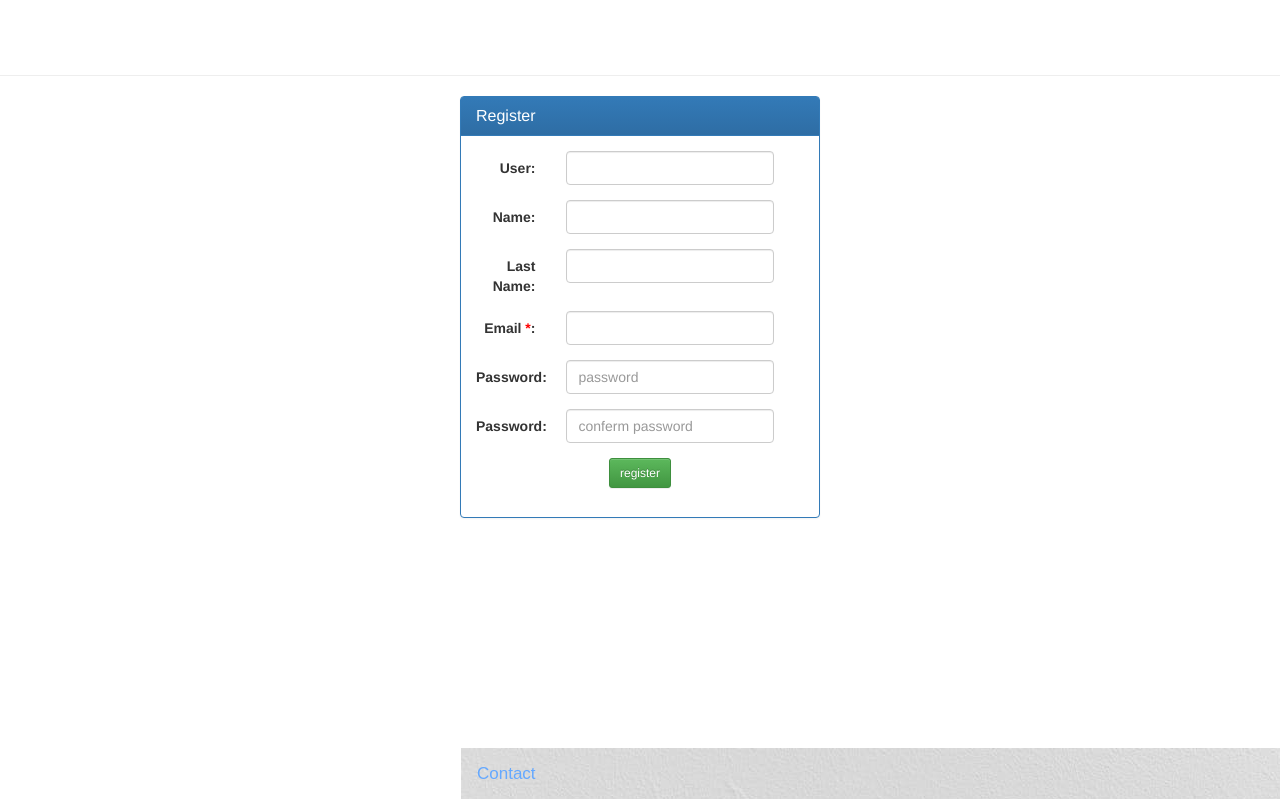
After one commit to dynarro/help4venezuela, a Django app: page /register/ in a window 1280 px wide. The commit adds this page. Shown: the top 799 px of the page. Run offline with Django 3.2, Linux system fonts and the light colour scheme; some libraries are stand-ins or nearby versions.

Commit message:
Added registration form

```diff
--- a/help4vzl/forms.py
+++ b/help4vzl/forms.py
@@ -1,6 +1,8 @@
 from django import forms
+from django_registration.forms import RegistrationForm
 from django.contrib.auth.forms import AuthenticationForm
-
+from django.contrib.auth.models import User
+from django.contrib.auth.forms import UserCreationForm
 
 from .models import Postulation
 
@@ -29,3 +31,29 @@ class LoginForm(AuthenticationForm):
                                 widget=forms.TextInput(attrs={'class':'form-control', 'name': 'username'}))
      password = forms.CharField(label="Password", max_length=30,
                                 widget=forms.PasswordInput(attrs={'class': 'form-control', 'name': 'password'}))
+
+class UserRegistrationForm(RegistrationForm):
+    class Meta(RegistrationForm.Meta):
+        model = User
+
+
+class UserCreationForm(UserCreationForm):
+    first_name = forms.CharField(label="Name", required=True,
+        help_text="Required."),
+    last_name = forms.CharField(label="Last name", required=True,
+                     help_text="Required."),
+    email = forms.EmailField(label="Email address", required=True,
+        help_text="Required.")
+
+    class Meta:
+        model = User
+        fields = ("username","first_name","last_name", "email", "password1", "password2")
+
+    def save(self, commit=True):
+        user = super(UserCreationForm, self).save(commit=False)
+        user.first_name = self.cleaned_data["first_name"]
+        user.last_name = self.cleaned_data["last_name"]
+        user.email = self.cleaned_data["email"]
+        if commit:
+            user.save()
+        return user
--- a/help4vzl/templates/registration/login.html
+++ b/help4vzl/templates/registration/login.html
@@ -33,6 +33,7 @@
                             <center>
                                 <input class="btn btn-success btn-sm" type="submit" value="login" />
                                 &ensp;
+                                <a  href="/register"  class="btn <btn-primary></btn-primary> btn-sm">Register</a>
                             </center>
                         </p>
                         <input type="hidden" name="next" value="{{ next }}" />
--- /dev/null
+++ b/help4vzl/templates/registration/register.html
@@ -0,0 +1,61 @@
+{% extends 'help4vzl/base.html' %}
+
+{% block content %}
+
+    <div class="container">
+        <div class="row">
+            <div class="col-md-4 col-md-offset-4">
+                <div class="register-panel panel panel-primary">
+                    <div class="panel-heading">
+                        <h3 class="panel-title">Register</h3>
+                    </div>
+                    <div class="panel-body">
+                        <form method="POST" action="" class="form-horizontal">
+                            {% csrf_token %}
+                            <div class="form-group">
+                                <label class="col-xs-3 control-label">User:</label>
+                                <div class="col-xs-8">
+                                    <input type="text" class="form-control" name="username"/>
+                                    {{ form.username.errors }}
+                                </div>
+                            </div>
+                            <div class="form-group">
+                                <label class="col-xs-3 control-label">Name:</label>
+                                <div class="col-xs-8">
+                                    <input type="text" class="form-control" name="first_name"/>
+                                </div>
+                            </div>
+                            <div class="form-group">
+                                <label class="col-xs-3 control-label">Last Name:</label>
+                                <div class="col-xs-8">
+                                    <input type="text" class="form-control" name="last_name"/>
+                                </div>
+                            </div>
+                            <div class="form-group">
+                                <label class="col-xs-3 control-label">Email<span style="color:red;"> *</span>:</label>
+                                <div class="col-xs-8">
+                                    <input type="text" class="form-control" name="email"/>
+                                </div>
+                            </div>
+                            <div class="form-group">
+                                <label class="col-xs-3 control-label">Password:</label>
+                                <div class="col-xs-8">
+                                    <input class="form-control" type="password" name="password1" placeholder="password"/>
+                                    <span style="font-color:red;">{{ form.password.errors }}</span>
+                                </div>
+                            </div>
+                            <div class="form-group">
+                                <label class="col-xs-3 control-label">Password:</label>
+                                <div class="col-xs-8">
+                                    <input class="form-control" name="password2" type="password" placeholder="conferm password"/>
+                                    {{ form.password2.errors }}
+                                </div>
+                            </div>
+                            {{userform}}
+                            {{userprofileform}}
+                            <center>
+                                <input class="btn btn-success btn-sm" type="submit" value="register">
+                            </center>
+                        </form>
+                    </div>
+{% endblock %}
--- a/help4vzl/urls.py
+++ b/help4vzl/urls.py
@@ -1,7 +1,9 @@
 from django.conf.urls import url, include
 from django.contrib.auth import views as auth_views
+from django_registration.backends.activation.views import RegistrationView
 from . import views
-from help4vzl.forms import LoginForm
+from django.views.generic.edit import CreateView
+from help4vzl.forms import LoginForm, UserRegistrationForm, UserCreationForm
 
 
 urlpatterns = [
@@ -10,7 +12,14 @@ urlpatterns = [
     url(r'^postulation/(?P<pk>\d+)/edit/$', views.postulation_edit, name='postulation_edit'),
     url(r'^postulation/new/$', views.postulation_new, name='postulation_new'),
     url(r'^postulation/created/$', views.thankyoupage, name='thankyoupage'),
+    url(r'^accounts/', include('django_registration.backends.activation.urls')),
     url(r'^accounts/', include('django.contrib.auth.urls')),
+
+    # url(r'^accounts/register/$',RegistrationView.as_view( form_class=UserRegistrationForm))
     url(r'^login/$', auth_views.login, {'template_name': 'registration/login.html', 'authentication_form': LoginForm}, name='login'),
     url(r'^logout/$', views.logout_user, name='logout'),
+    url(r'^register/$', CreateView.as_view(
+        template_name='registration/register.html',
+        form_class=UserCreationForm,
+        success_url='/')),
 ]
--- a/help4vzl/views.py
+++ b/help4vzl/views.py
@@ -2,6 +2,7 @@
 from __future__ import unicode_literals
 
 from django.conf import settings
+from django.core import signing
 from django.http import Http404
 from django.shortcuts import render, get_object_or_404, redirect
 from django.contrib.auth.decorators import login_required
@@ -12,6 +13,8 @@ from .forms import PostulationForm
 from .models import Postulation, Categorie, OrganizationUser
 from django.contrib.sites.shortcuts import get_current_site
 
+
+REGISTRATION_SALT = getattr(settings, 'REGISTRATION_SALT', 'registration')
 
 
 def postulation(request):
```
Also changed, not shown: help4venezuela/settings.py (+6 -1 lines).
